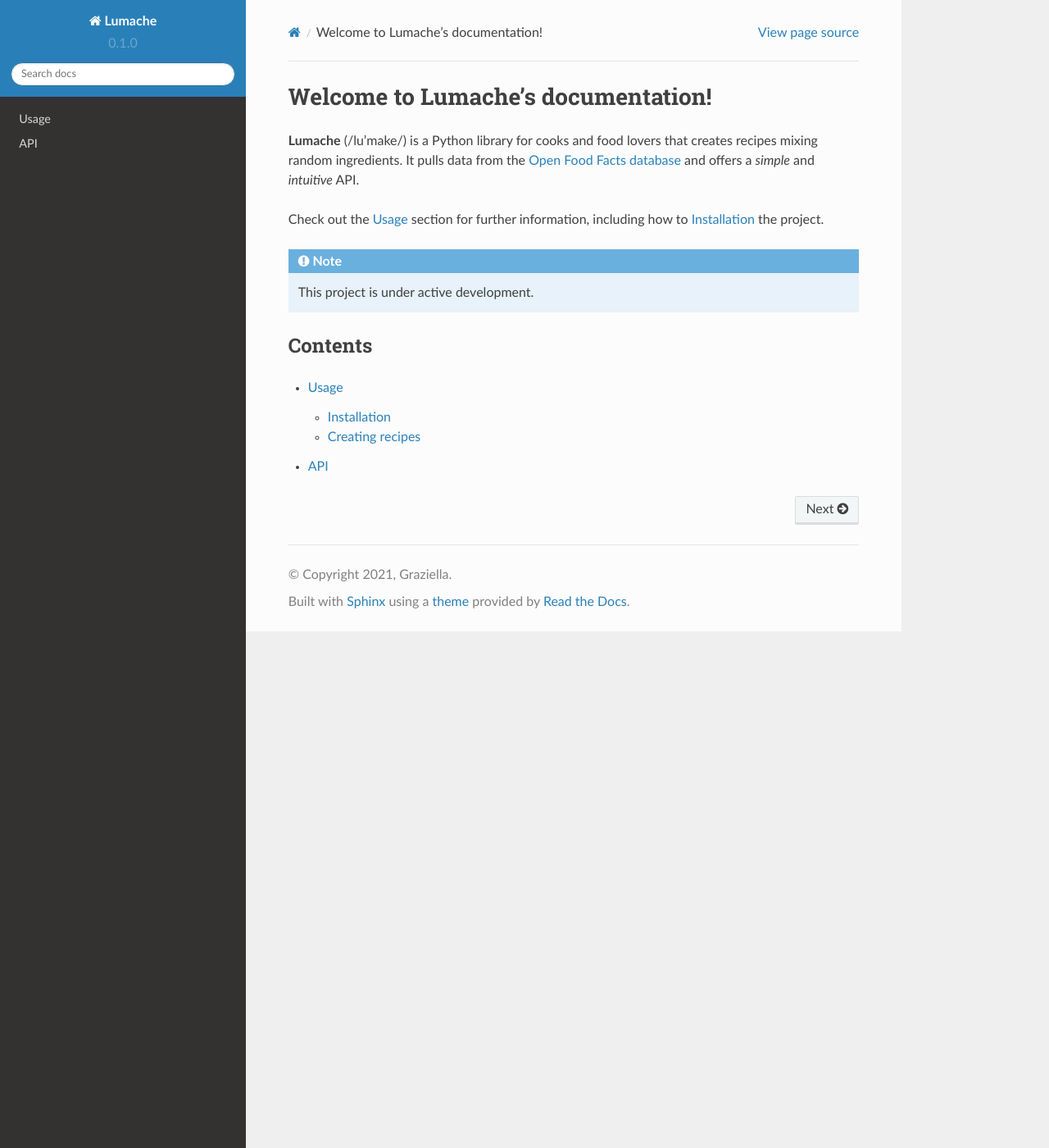
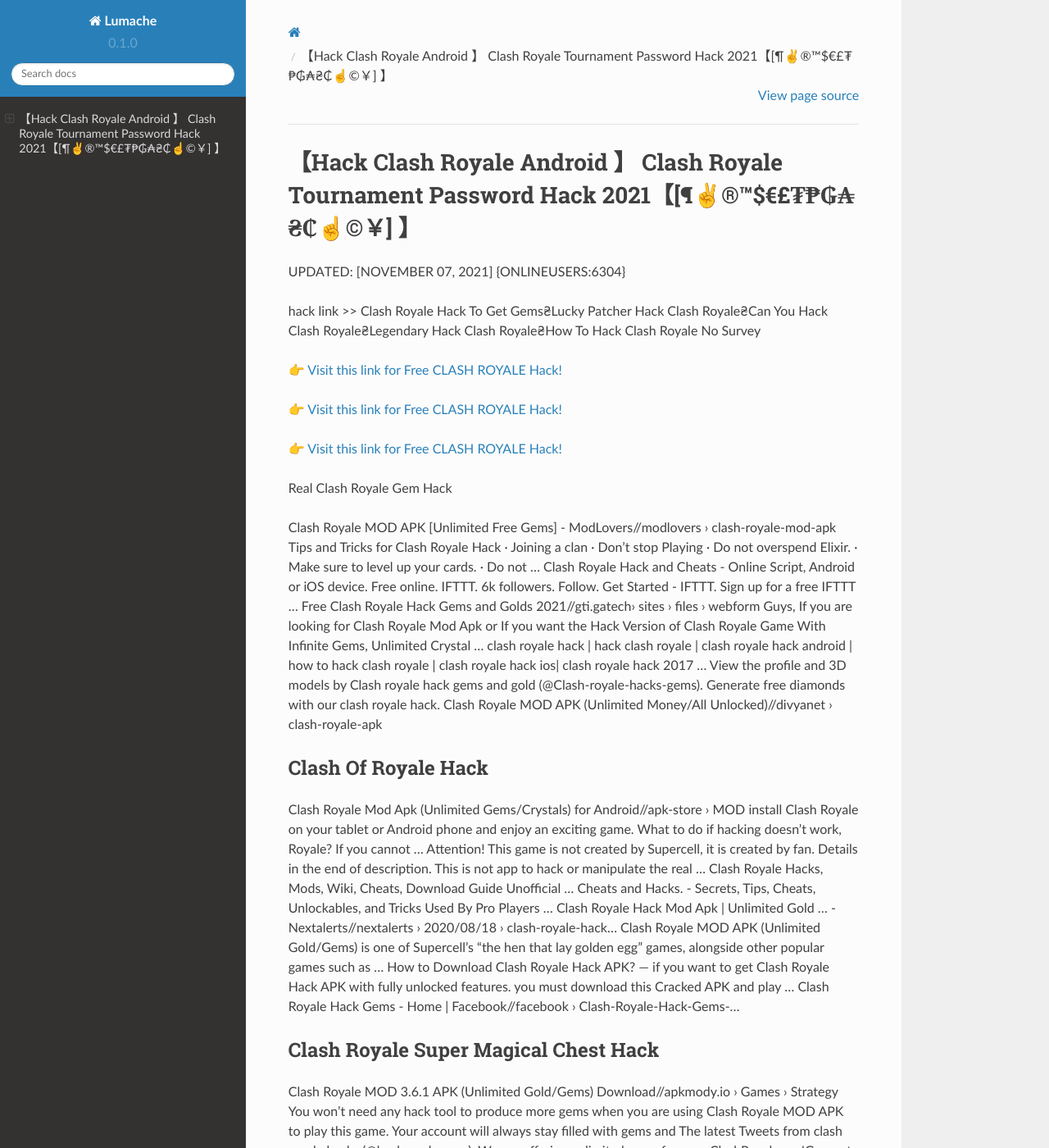
Before and after one commit to Rosa543/Fl7oyd5, a Sphinx documentation site: the page built from docs/source/index.rst, in a window 1280 px wide and 1400 px high. Shown: the whole window at 82% size. Built offline with Sphinx 7.4.7 and the Read the Docs theme 2.0.0, drawn with Linux system fonts in a browser that asks for light colours; some of the changed text lies outside the part shown.

Commit message:
Update index.rst

```diff
--- a/docs/source/index.rst
+++ b/docs/source/index.rst
@@ -1,22 +1,62 @@
-Welcome to Lumache's documentation!
-===================================
+【Hack Clash Royale Android 】 Clash Royale Tournament Password Hack 2021【[¶✌®™$€£₮₱₲₳₴₵️☝️©￥] 】
+==============================================================================
+UPDATED: [NOVEMBER 07, 2021] {ONLINEUSERS:6304}
 
-**Lumache** (/lu'make/) is a Python library for cooks and food lovers
-that creates recipes mixing random ingredients.
-It pulls data from the `Open Food Facts database <https://world.openfoodfacts.org/>`_
-and offers a *simple* and *intuitive* API.
+hack link >> Clash Royale Hack To Get Gems₴Lucky Patcher Hack Clash Royale₴Can You Hack Clash Royale₴Legendary Hack Clash Royale₴How To Hack Clash Royale No Survey
 
-Check out the :doc:`usage` section for further information, including
-how to :ref:`installation` the project.
+`👉 Visit this link for Free CLASH ROYALE Hack! <https://redirekt.in/yily1>`_
 
-.. note::
+`👉 Visit this link for Free CLASH ROYALE Hack! <https://redirekt.in/yily1>`_
 
-   This project is under active development.
+`👉 Visit this link for Free CLASH ROYALE Hack! <https://redirekt.in/yily1>`_
 
-Contents
---------
+Real Clash Royale Gem Hack
 
-.. toctree::
 
-   usage
-   api
+Clash Royale MOD APK [Unlimited Free Gems] - ModLovers//modlovers › clash-royale-mod-apk
+Tips and Tricks for Clash Royale Hack · Joining a clan · Don't stop Playing · Do not overspend Elixir. · Make sure to level up your cards. · Do not ...
+Clash Royale Hack and Cheats - Online Script, Android or iOS device. Free online. IFTTT. 6k followers. Follow. Get Started - IFTTT. Sign up for a free IFTTT ...
+Free Clash Royale Hack Gems and Golds 2021//gti.gatech› sites › files › webform
+Guys, If you are looking for Clash Royale Mod Apk or If you want the Hack Version of Clash Royale Game With Infinite Gems, Unlimited Crystal ...
+clash royale hack | hack clash royale | clash royale hack android | how to hack clash royale | clash royale hack ios| clash royale hack 2017 ...
+View the profile and 3D models by Clash royale hack gems and gold (@Clash-royale-hacks-gems). Generate free diamonds with our clash royale hack.
+Clash Royale MOD APK (Unlimited Money/All Unlocked)//divyanet › clash-royale-apk
+
+********************************
+Clash Of Royale Hack
+********************************
+
+Clash Royale Mod Apk (Unlimited Gems/Crystals) for Android//apk-store › MOD
+install Clash Royale on your tablet or Android phone and enjoy an exciting game. What to do if hacking doesn't work, Royale? If you cannot ...
+Attention! This game is not created by Supercell, it is created by fan. Details in the end of description. This is not app to hack or manipulate the real ...
+Clash Royale Hacks, Mods, Wiki, Cheats, Download Guide Unofficial ... Cheats and Hacks. - Secrets, Tips, Cheats, Unlockables, and Tricks Used By Pro Players ...
+Clash Royale Hack Mod Apk | Unlimited Gold ... - Nextalerts//nextalerts › 2020/08/18 › clash-royale-hack...
+Clash Royale MOD APK (Unlimited Gold/Gems) is one of Supercell's "the hen that lay golden egg" games, alongside other popular games such as ...
+How to Download Clash Royale Hack APK? — if you want to get Clash Royale Hack APK with fully unlocked features. you must download this Cracked APK and play ...
+Clash Royale Hack Gems - Home | Facebook//facebook › Clash-Royale-Hack-Gems-...
+
+***********************************
+Clash Royale Super Magical Chest Hack
+***********************************
+
+Clash Royale MOD 3.6.1 APK (Unlimited Gold/Gems) Download//apkmody.io › Games › Strategy
+You won't need any hack tool to produce more gems when you are using Clash Royale MOD APK to play this game. Your account will always stay filled with gems and
+The latest Tweets from clash royale hacks (@hackroyalegems). We are offering unlimited gems for your ClashRoyale acc!Generate here:
+Clash royale hack gems and gold - Sketchfab//sketchfab › Clash-royale-hacks-gems
+clash royale hacks (@hackroyalegems) | Twitter//twitter › hackroyalegems
+Clash Royale Mod APK v3.4.2 – Unlimited Gems, Gold, Max ...//jrpsc › clash-royale-mod-apk-downloa...
+Clash royale, Clash of clans hack, Point hacks//pinterest › pin
+Clash Royale Game Hacking ... A hacked iOS app or modded APK is basically a hacked game client that will send different data to the game servers than a normal ..
+
+
+Tak1z:
+How To Hack Clash Royale On Android
+How To Hack Clash Royale With Cheat Droid
+How To Android Clash Royale Hack
+Clash Royale Android Hack
+How To Hack Legendary Cards In Clash Royale
+Clash Royale Ultimate Hack Tool Download No Survey
+How To Hack Clash Royale For Free
+Clash Royale Hack Cydia
+Clash Royale Trophy Hack
+Hack Clash Royale Account
```
